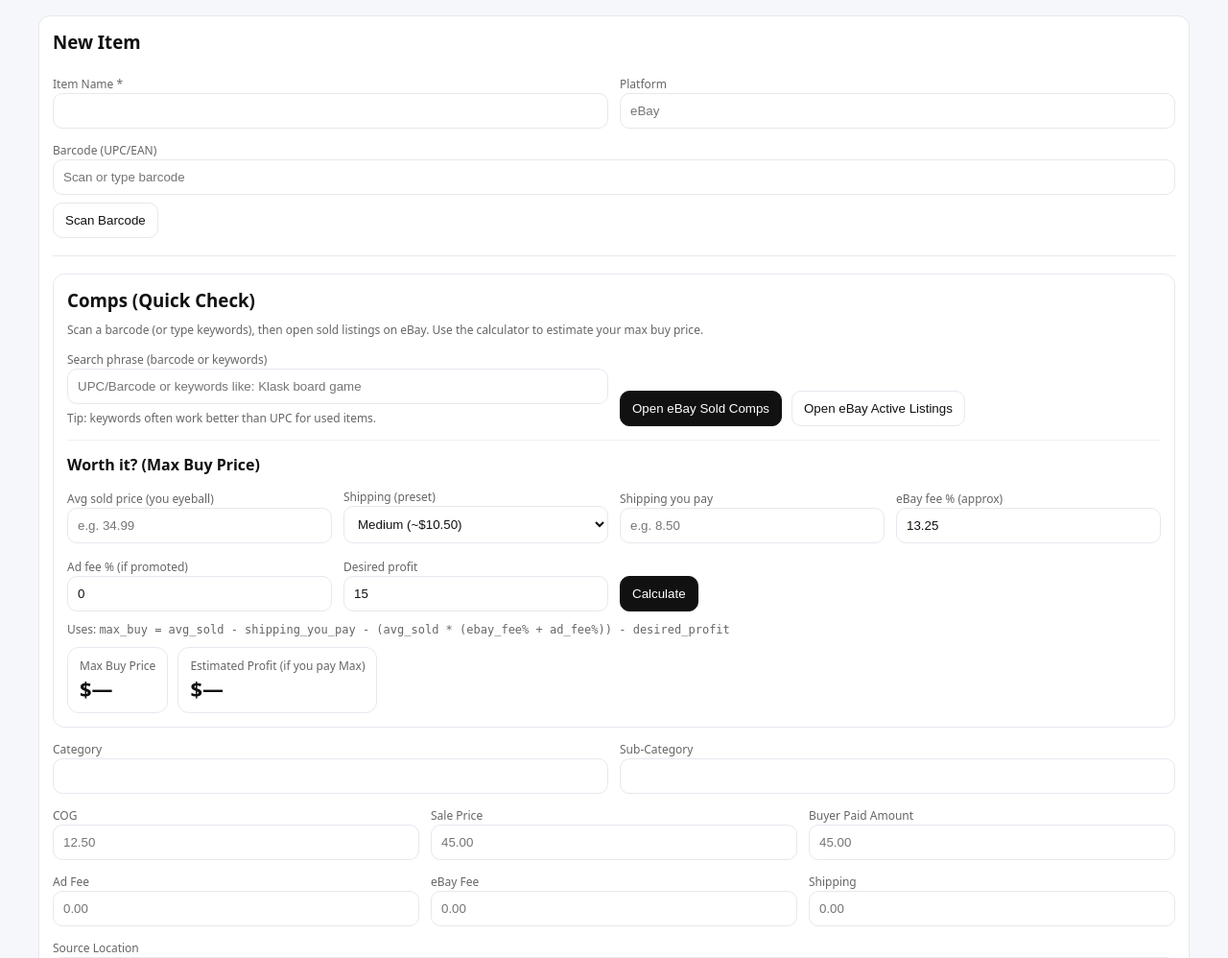
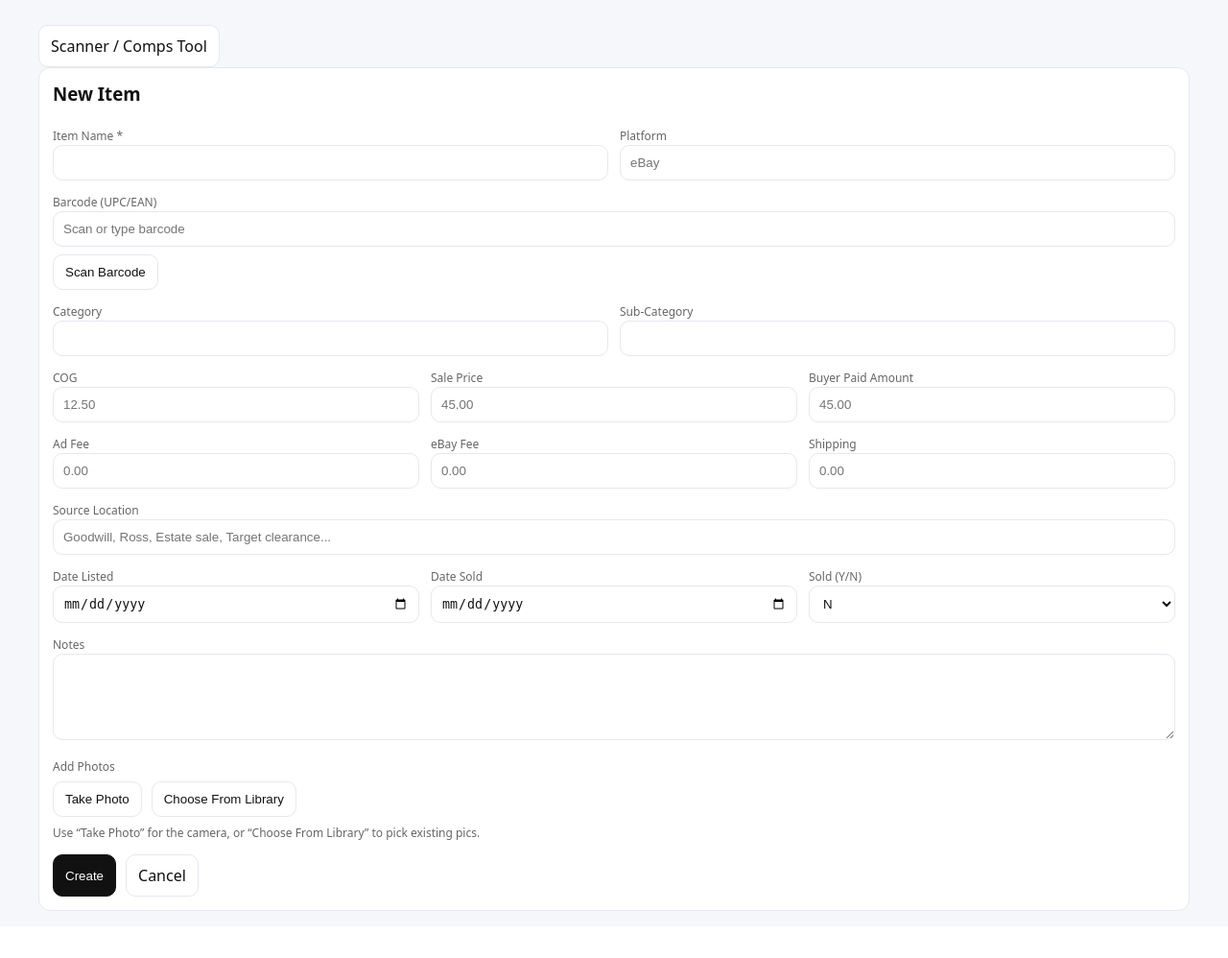
Before and after one commit to xyciasav/ebay-tracker, a Flask app: page /item/new in a window 1280 px wide. Shown: the part 73-1071 px from the top of the page at 96% size. After the commit the page ends 1022 px from the top, so only its background shows below. Run offline with Flask 3, Linux system fonts and the light colour scheme; data that the repository does not hold is empty; parts of the project's set-up code (start-up, migrations or seed data) failed here and were passed over; some libraries are stand-ins or nearby versions.

Commit message:
add scanner and lookup to it's own page

```diff
--- a/templates/item_edit.html
+++ b/templates/item_edit.html
@@ -3,6 +3,9 @@
 {% block title %}Edit SKU {{ item.sku }} — eBay Tracker{% endblock %}
 
 {% block content %}
+<div style="display:flex; gap:10px; flex-wrap:wrap; margin:10px 0 0 0;">
+  <a class="btn secondary" href="{{ url_for('scanner_tool') }}">Scanner / Comps Tool</a>
+</div>
 <div class="card">
   <h3 style="margin-top:0;">Edit SKU #{{ item.sku }}</h3>
   <form method="post" enctype="multipart/form-data">
--- a/templates/item_new.html
+++ b/templates/item_new.html
@@ -2,7 +2,12 @@
 {% extends "base.html" %}
 {% block title %}New Item — eBay Tracker{% endblock %}
 
+
 {% block content %}
+<div style="display:flex; gap:10px; flex-wrap:wrap; margin:10px 0 0 0;">
+  <a class="btn secondary" href="{{ url_for('scanner_tool') }}">Scanner / Comps Tool</a>
+</div>
+
 <div class="card">
   <h3 style="margin-top:0;">New Item</h3>
 
@@ -69,96 +74,6 @@
         </div>
       </div>
 
-
-    <hr style="margin:18px 0; border:0; border-top:1px solid var(--border);" />
-
-    {# ---------------- COMPS + CALCULATOR ---------------- #}
-    <div class="card" style="margin-top:12px;">
-      <h3 style="margin:0 0 10px 0;">Comps (Quick Check)</h3>
-      <div class="small" style="margin-bottom:10px;">
-        Scan a barcode (or type keywords), then open sold listings on eBay. Use the calculator to estimate your max buy price.
-      </div>
-
-      <div style="display:grid; grid-template-columns: repeat(auto-fit, minmax(240px, 1fr)); gap:12px; align-items:end;">
-        <div>
-          <label>Search phrase (barcode or keywords)</label>
-          <input
-            id="compsQuery"
-            type="text"
-            placeholder="UPC/Barcode or keywords like: Klask board game"
-          />
-          <div class="small" style="margin-top:6px;">
-            Tip: keywords often work better than UPC for used items.
-          </div>
-        </div>
-
-        <div style="display:flex; gap:10px; flex-wrap:wrap;">
-          <button type="button" class="btn" id="btnOpenSold">Open eBay Sold Comps</button>
-          <button type="button" class="btn secondary" id="btnOpenActive">Open eBay Active Listings</button>
-        </div>
-      </div>
-
-      <hr style="margin:14px 0; border:0; border-top:1px solid var(--border2);" />
-
-      <h4 style="margin:0 0 10px 0;">Worth it? (Max Buy Price)</h4>
-
-      <div style="display:grid; grid-template-columns: repeat(auto-fit, minmax(220px, 1fr)); gap:12px; align-items:end;">
-        <div>
-          <label>Avg sold price (you eyeball)</label>
-          <input id="avgSoldPrice" type="number" step="0.01" placeholder="e.g. 34.99" />
-        </div>
-
-        <div>
-          <label>Shipping (preset)</label>
-          <select id="shipPreset">
-            <option value="6.50">Small (~$6.50)</option>
-            <option value="10.50" selected>Medium (~$10.50)</option>
-            <option value="18.00">Large (~$18.00)</option>
-            <option value="custom">Custom…</option>
-          </select>
-        </div>
-
-        <div>
-          <label>Shipping you pay</label>
-          <input id="shipYouPay" type="number" step="0.01" placeholder="e.g. 8.50" />
-        </div>
-
-        <div>
-          <label>eBay fee % (approx)</label>
-          <input id="ebayFeePct" type="number" step="0.01" value="13.25" />
-        </div>
-
-        <div>
-          <label>Ad fee % (if promoted)</label>
-          <input id="adFeePct" type="number" step="0.01" value="0" />
-        </div>
-
-        <div>
-          <label>Desired profit</label>
-          <input id="desiredProfit" type="number" step="0.01" value="15" />
-        </div>
-
-        <div>
-          <button type="button" class="btn" id="btnCalcMaxBuy">Calculate</button>
-        </div>
-      </div>
-
-      <div class="small" style="margin-top:10px;">
-        Uses: <code>max_buy = avg_sold - shipping_you_pay - (avg_sold * (ebay_fee% + ad_fee%)) - desired_profit</code>
-      </div>
-
-      <div style="margin-top:10px; display:flex; gap:10px; flex-wrap:wrap; align-items:center;">
-        <div class="card" style="padding:10px 12px;">
-          <div class="small">Max Buy Price</div>
-          <div style="font-size:22px; font-weight:800;" id="maxBuyOut">$—</div>
-        </div>
-
-        <div class="card" style="padding:10px 12px;">
-          <div class="small">Estimated Profit (if you pay Max)</div>
-          <div style="font-size:22px; font-weight:800;" id="profitOut">$—</div>
-        </div>
-      </div>
-    </div>
 
     {# ---------------- REST OF YOUR FORM ---------------- #}
     <div class="row" style="display:flex; gap:12px; flex-wrap:wrap; margin-top:10px;">
```
